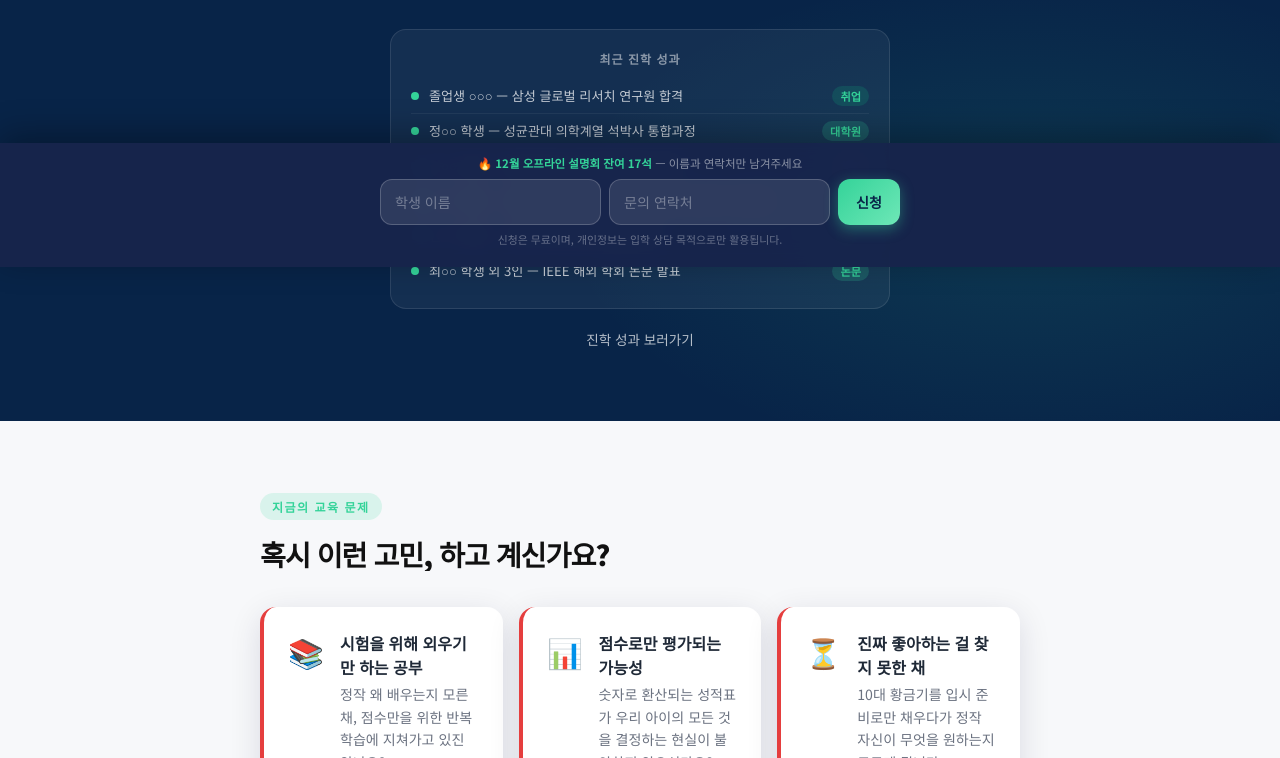
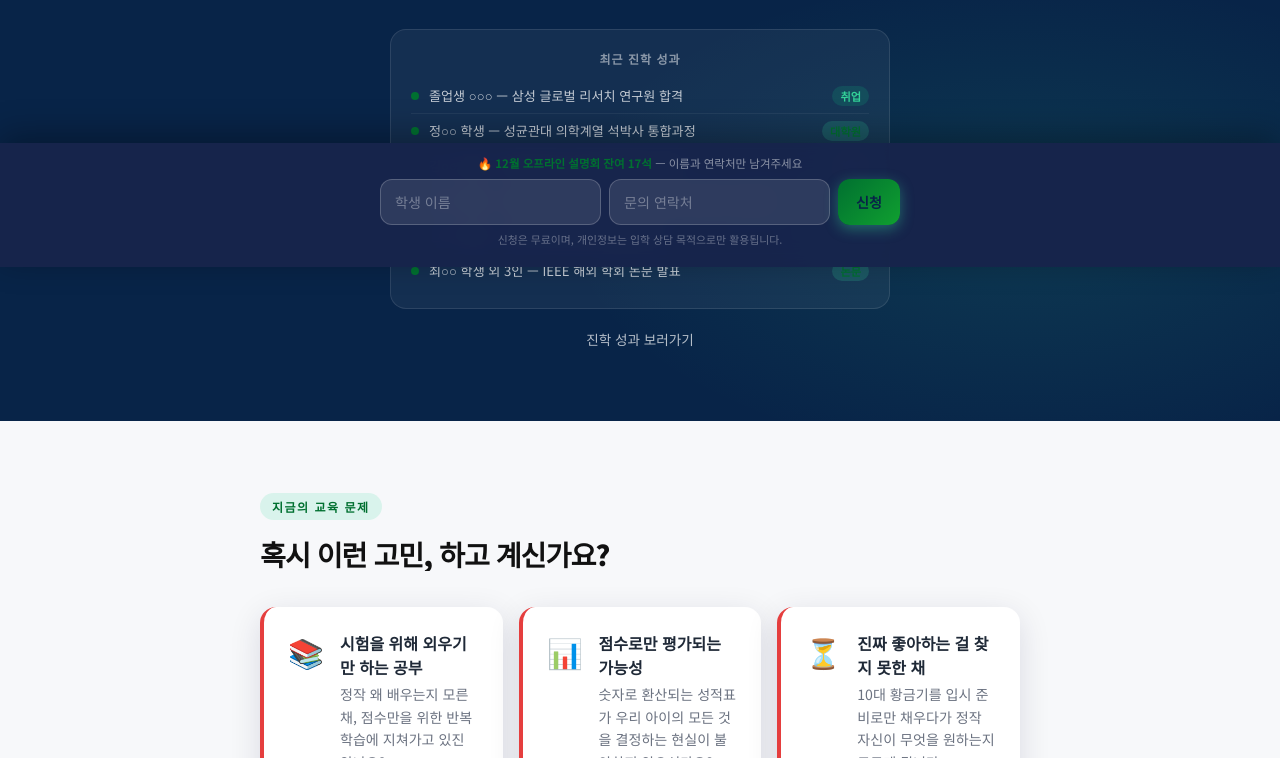
Before and after one commit to keyple23/mypaulschool-landing, a plain HTML site: page index.html in a window 1280 px wide. Shown: the part 657-1415 px from the top of the page. Drawn offline with Linux system fonts and the light colour scheme.

Commit message:
강조 폰트색을 로고 그린으로 교체 (#34D399→#007030, light #6EE7B7→#10A030)
- 히어로 하이라이트·25세·합격·스탯·버튼 등 강조 전체 로고 그린 계열
- 어두운 배경 가독성 위해 딥→브라이트 그라데이션 유지

Co-Authored-By: Claude Opus 4.8 <noreply@anthropic.com>
Claude-Session: https://claude.ai/code/session_01J4CpUzhFbot4Qv28XXddY6

```diff
--- a/index.html
+++ b/index.html
@@ -77,8 +77,8 @@
     :root {
       --navy: #082448;
       --navy-light: #0F3D75;
-      --gold: #34D399;
-      --gold-light: #6EE7B7;
+      --gold: #007030;
+      --gold-light: #10A030;
       --accent: #3B82F6;
       --red: #E53E3E;
       --gray-100: #F7F8FA;
```
